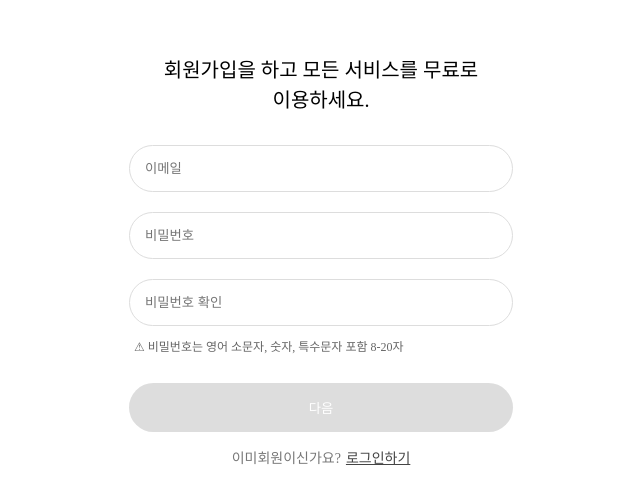
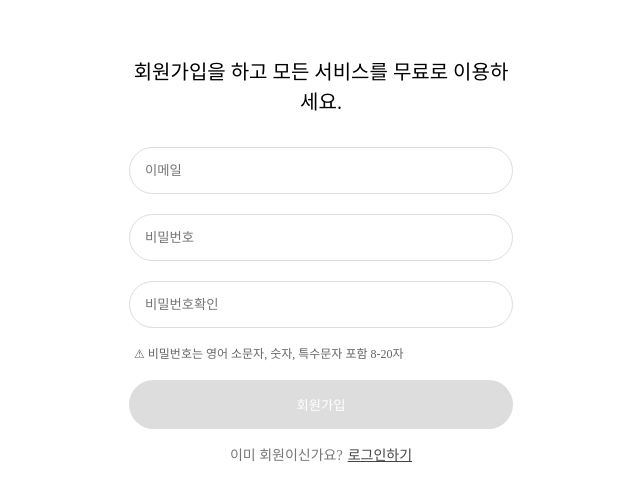
Before and after one commit to hyun522/mission, a React (Vite) app: page /signup in a window 1280 px wide. Shown: the part 140-644 px from the top of the page, without its empty margins (319-959 px from the left). Built offline with nearby package versions, Linux system fonts and the light colour scheme; a web font is replaced by a local one.

Commit message:
STYLE : react-hook-form 제거 후 유효성 검사 추가

```diff
--- a/src/pages/SignUp.tsx
+++ b/src/pages/SignUp.tsx
@@ -1,13 +1,8 @@
-import { useForm, SubmitHandler } from 'react-hook-form';
-import { Link, useNavigate } from 'react-router-dom';
+import React, { useState, ChangeEvent, FormEvent } from 'react';
 import styled from 'styled-components';
+import { Link } from 'react-router-dom';
 
-interface Inputs {
-  email: string;
-  password: string;
-  checkPassword: string;
-}
-
+// 스타일드 컴포넌트 정의
 const Bg = styled.div`
   height: 100vh;
   display: flex;
@@ -16,39 +11,45 @@ const Bg = styled.div`
 `;
 
 const SignUpBox = styled.div`
-  width: 30dvw;
+  width: 30vw;
 `;
 
 const SignUpTitle = styled.p`
-  width: 25dvw;
   line-height: 30px;
-  margin: 0 auto;
   font-size: 20px;
   margin-bottom: 30px;
   text-align: center;
 `;
 
-const EmailInput = styled.input`
+const Input = styled.input`
   width: 100%;
   padding: 15px;
   border-radius: 50px;
   border: 1px solid #ddd;
+  margin-bottom: 20px;
 `;
-
-const PassWordInput = styled(EmailInput)`
-  margin-top: 20px;
-`;
-
-const CheckPassWordInput = styled(PassWordInput)``;
 
 const ErrorMessage = styled.div`
   font-size: 12px;
   color: #e22424;
-  margin: 5px 0 0 5px;
+  margin: -15px 0 15px 10px;
 `;
 
-const ErrorMessageCheckPassword = styled(ErrorMessage)`
-  margin: 5px 0 15px 5px;
+const PasswordValidate = styled.p`
+  font-size: 12px;
+  margin-left: 5px;
+  color: #666;
+`;
+
+const Button = styled.button`
+  background-color: #ddd;
+  width: 100%;
+  color: #fff;
+  padding: 15px;
+  border-radius: 50px;
+  border: none;
+  cursor: pointer;
+  margin-top: 20px;
 `;
 
 const GoLogin = styled.div`
@@ -59,21 +60,6 @@ const GoLogin = styled.div`
   color: #777;
 `;
 
-const NextButton = styled.button`
-  background-color: #ddd;
-  width: 100%;
-  color: #fff;
-  padding: 15px;
-  border-radius: 50px;
-  border: none;
-  cursor: pointer;
-`;
-const PasswordValidate = styled.p`
-  font-size: 12px;
-  margin: 15px 0 30px 5px;
-  color: #666;
-`;
-
 const LinkText = styled(Link)`
   font-size: 14px;
   color: #444;
@@ -81,19 +67,134 @@ const LinkText = styled(Link)`
   text-decoration: underline;
 `;
 
-export default function SignUp() {
-  const navigate = useNavigate();
+interface User {
+  email: string;
+  password: string;
+}
 
-  const {
-    register,
-    handleSubmit,
-    watch,
-    formState: { errors, isSubmitting },
-  } = useForm<Inputs>();
+const SignUp: React.FC = () => {
+  //리액트 함수 컴포넌트 라는 말
 
-  const onSubmit: SubmitHandler<Inputs> = (data) => {
-    localStorage.setItem('key', JSON.stringify(data));
-    navigate('/signin');
+  const [email, setEmail] = useState<string>('');
+  //이메일
+  const [password, setPassword] = useState<string>('');
+  //비밀번호
+  const [confirmPassword, setConfirmPassword] = useState<string>('');
+  //비밀번호확인
+  const [emailError, setEmailError] = useState<string>('');
+  //이메일 에러
+  const [passwordError, setPasswordError] = useState<string>('');
+  //비밀번호 에러
+  const [confirmPasswordError, setConfirmPasswordError] = useState<string>('');
+  //비밀번호 체크 에러
+
+  const emailRegex = /^[^\s@]+@[^\s@]+\.[^\s@]+$/;
+  const passwordRegex =
+    /^(?=.*[a-z])(?=.*\d)(?=.*[@$!%*?&])[A-Za-z\d@$!%*?&]{8,}$/;
+
+  const handleEmailChange = (e: ChangeEvent<HTMLInputElement>) => {
+    //onchange라서
+    setEmail(e.target.value);
+    //입력한 값을 넣어주겠다.
+  };
+
+  const handlePasswordChange = (e: ChangeEvent<HTMLInputElement>) => {
+    setPassword(e.target.value);
+  };
+
+  const handleConfirmPasswordChange = (e: ChangeEvent<HTMLInputElement>) => {
+    setConfirmPassword(e.target.value);
+  };
+
+  const validateEmail = (email: string): boolean => {
+    //사용자가 입력한 값을 받아온다.
+    if (!email) {
+      setEmailError('이메일을 입력해주세요.');
+      return false;
+    } else if (!emailRegex.test(email)) {
+      //test메서드 boolean값을 반환한다.
+      setEmailError('유효한 이메일을 입력해주세요.');
+      return false;
+    } else {
+      setEmailError('');
+      return true;
+    }
+  };
+
+  const validatePassword = (password: string): boolean => {
+    if (!password) {
+      setPasswordError('비밀번호를 입력해주세요.');
+      return false;
+    } else if (!passwordRegex.test(password)) {
+      setPasswordError(
+        '비밀번호는 8자 이상의 영소문자, 숫자, 특수문자를 포함해야 합니다.',
+      );
+      return false;
+    } else {
+      setPasswordError('');
+      return true;
+    }
+  };
+
+  const validateConfirmPassword = (
+    password: string,
+    confirmPassword: string,
+  ): boolean => {
+    if (!confirmPassword) {
+      setConfirmPasswordError('비밀번호 확인을 입력해주세요.');
+      return false;
+    } else if (password !== confirmPassword) {
+      setConfirmPasswordError('비밀번호가 일치하지 않습니다.');
+      return false;
+    } else {
+      setConfirmPasswordError('');
+      return true;
+    }
+  };
+
+  const emailDuplicateCheck = (email: string): boolean => {
+    const users: User[] = JSON.parse(localStorage.getItem('users') || '[]');
+    //users 항목이 localstorage에 없다면 빈배열을 가져오겠다. 빈배열을 가져오는 이유는 함수가 항상 배열을 다루도록 보장
+    // console.log(users);  // [{},{}]
+    return !users.some((user) => user.email === email);
+    // some메소드는 적어도 하나의 배열 멤버가 주어진 함수에 의해 정의된 테스트를 만족하는지 확인 boolean값을 반환한다.
+    // 조건에 부합하는 email이 있다면 false 를 반환해라
+  };
+
+  const handleSubmit = (e: FormEvent<HTMLFormElement>) => {
+    e.preventDefault();
+    //폼 제출의 기본 동작인 새로고침을 막는다.
+    const isEmailValid = validateEmail(email);
+    const isPasswordValid = validatePassword(password);
+    const isConfirmPasswordValid = validateConfirmPassword(
+      password,
+      confirmPassword,
+    );
+    //2.위 변수 세개 모두 사용자가 입력한 값으로 유효성 검사를 실사한다.
+
+    if (!isEmailValid || !isPasswordValid || !isConfirmPasswordValid) {
+      return;
+    }
+    // 3.이메일, 비밀번호, 비밀번호 확인 값 중 하나라도 유효하지 않은 경우 (isEmailValid, isPasswordValid, isConfirmPasswordValid 중 하나라도 false인 경우),
+    // return문을 실행하여 handleSubmit 함수의 실행을 종료
+
+    if (!emailDuplicateCheck(email)) {
+      //만약에 메일이 중복된다면 false를 반환 한다 그걸 한번더 뒤엎어서 true를 반환한다.
+      setEmailError('이미 사용 중인 이메일입니다.');
+      return;
+    }
+
+    //위의 유효성 검사와 email중복체크 마무리후 localstorage에 저장
+    // 처음에 로컬 스토리지에 'users' 키가 없다면, getItem은 null을 반환합니다. 이 경우 빈 배열을 사용하게 됩니다.
+
+    const users: User[] = JSON.parse(localStorage.getItem('users') || '[]');
+
+    users.push({ email, password });
+    localStorage.setItem('users', JSON.stringify(users));
+    alert('회원가입에 성공하였습니다.');
+    setEmail('');
+    setPassword('');
+    setConfirmPassword('');
   };
 
   return (
@@ -102,61 +203,42 @@ export default function SignUp() {
         <SignUpTitle>
           회원가입을 하고 모든 서비스를 무료로 이용하세요.
         </SignUpTitle>
-        <form onSubmit={handleSubmit(onSubmit)}>
-          <EmailInput
+        <form onSubmit={handleSubmit}>
+          <Input
+            type='text'
             placeholder='이메일'
-            {...register('email', {
-              required: true,
-              pattern: /^[^s@]+@[^s@]+\.[^s@]+$/,
-            })}
+            value={email}
+            onChange={handleEmailChange}
           />
-          {errors.email && (
-            <ErrorMessage> 올바른 이메일 주소가 아닙니다. </ErrorMessage>
-          )}
-
-          <PassWordInput
+          {emailError && <ErrorMessage>{emailError}</ErrorMessage>}
+          <Input
+            type='password'
             placeholder='비밀번호'
+            value={password}
+            onChange={handlePasswordChange}
+          />
+          {passwordError && <ErrorMessage>{passwordError}</ErrorMessage>}
+          <Input
             type='password'
-            {...register('password', {
-              required: true,
-              pattern:
-                /^(?=.*[a-z])(?=.*\d)(?=.*[@$!%*?&])[A-Za-z\d@$!%*?&]{8,}$/,
-            })}
+            placeholder='비밀번호확인'
+            value={confirmPassword}
+            onChange={handleConfirmPasswordChange}
           />
-          {errors.password && (
-            <ErrorMessage>
-              비밀번호는 영문, 숫자 조합 8자 이상 입력해 주세요.
-            </ErrorMessage>
-          )}
-
-          <CheckPassWordInput
-            placeholder='비밀번호 확인'
-            type='password'
-            {...register('checkPassword', {
-              required: true,
-              validate: (value: string) => {
-                if (watch('password') !== value) {
-                  return 'not match';
-                }
-              },
-            })}
-          />
-          {errors.checkPassword && (
-            <ErrorMessageCheckPassword>
-              비밀번호가 일치하지 않습니다.
-            </ErrorMessageCheckPassword>
+          {confirmPasswordError && (
+            <ErrorMessage>{confirmPasswordError}</ErrorMessage>
           )}
           <PasswordValidate>
             ⚠︎ 비밀번호는 영어 소문자, 숫자, 특수문자 포함 8-20자
           </PasswordValidate>
-
-          <NextButton disabled={isSubmitting}>다음</NextButton>
+          <Button type='submit'>회원가입</Button>
         </form>
         <GoLogin>
-          <p>이미회원이신가요?</p>
+          <p>이미 회원이신가요?</p>
           <LinkText to='/signin'>로그인하기</LinkText>
         </GoLogin>
       </SignUpBox>
     </Bg>
   );
-}
+};
+
+export default SignUp;
```
